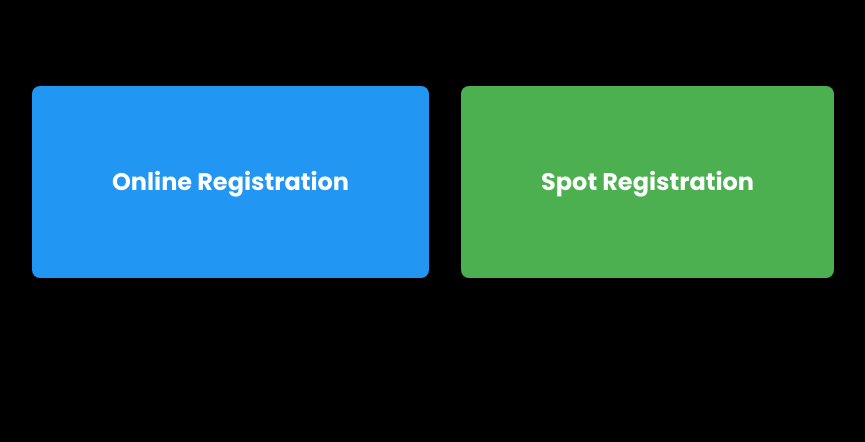
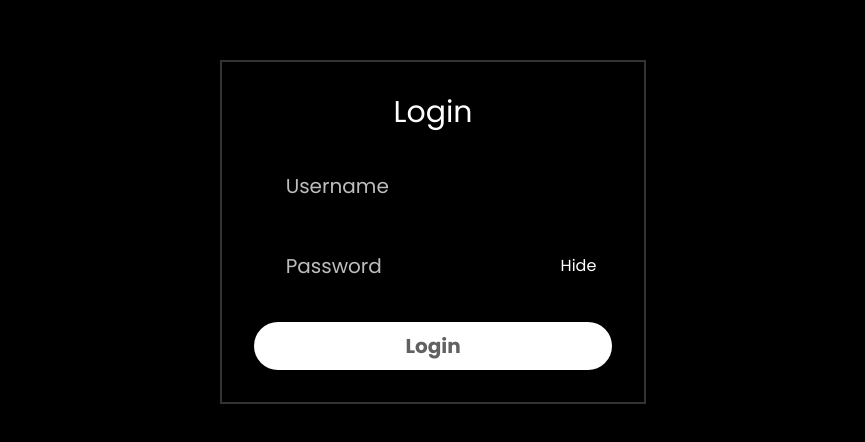
Before and after one commit to fredysomy/NK-24-ADMIN, a React (Vite) app: page / in a window 1280 px wide. Shown: the part 218-660 px from the top of the page, without its empty margins (207-1072 px from the left). Built offline with nearby package versions, Linux system fonts and the light colour scheme.

Commit message:
login page created

```diff
--- a/src/components/Router.jsx
+++ b/src/components/Router.jsx
@@ -4,14 +4,16 @@ import RegistrationQuery from "../pages/OnlineReg";
 import ParticipantDetails from "../pages/EventParticipants";
 import SelectionPage from "../pages/SelectionPage";
 import AllParticipantDetails from "../pages/AllParticipants";
+import Login from "../pages/Login";
 
 export function RouterPaths() {
   return (
     <Routes>
       <Route path="/eventparticipants" element={<ParticipantDetails />} />
       <Route path="/onlinepage" element={<RegistrationQuery />} />
-      <Route path="/" element={<SelectionPage />} />
+      <Route path="/selection" element={<SelectionPage />} />
       <Route path="/alldetails" element={<AllParticipantDetails />} />
+      <Route path="/" element={<Login />} />
     </Routes>
   );
 }
--- a/src/pages/Login.jsx
+++ b/src/pages/Login.jsx
@@ -1,5 +1,100 @@
-import React from "react";
+import React, { useState, useEffect } from 'react';
+import { useNavigate } from 'react-router-dom';
 
-export default function Login() {
-<div>Login Page Goes Here ... </div>
-}
+export const Login = () => {
+  const [username, setUsername] = useState('');
+  const [password, setPassword] = useState('');
+  const [showPassword, setShowPassword] = useState(true);
+  const navigate = useNavigate();
+
+  const handleUsernameChange = (event) => {
+    setUsername(event.target.value);
+  };
+
+  const handlePasswordChange = (event) => {
+    setPassword(event.target.value);
+  };
+
+  const handleTogglePasswordVisibility = () => {
+    setShowPassword(!showPassword);
+  };
+
+  const handleLogin = (event) => {
+    event.preventDefault();
+
+    const credentials = [
+      { username: 'admin', password: 'pass' },
+      { username: 'hello', password: 'tyu' },
+      { username: 'abhinand', password: 'abhinand123' },
+      { username: 'super1', password: 'super' }, // Super user credentials
+      { username: 'super2', password: 'su' }, // Super user 2
+      { username: 'super3', password: 'super' }  // Super user 3
+    ];
+
+    const isValidCredentials = credentials.some(cred => cred.username === username && cred.password === password);
+
+    if (isValidCredentials) {
+      if (username.startsWith('super')) {
+        // Redirect to superuser page for all super users
+        navigate('/eventparticipants');
+      } else {
+        // Redirect to selection page after successful login for non-super users
+        navigate('/selection');
+      }
+    } else {
+      alert('Please enter the correct username and password.');
+    }
+  };
+
+  useEffect(() => {
+    document.documentElement.style.overflow = 'hidden';
+    return () => {
+      document.documentElement.style.overflow = 'auto';
+    };
+  }, []);
+
+  return (
+    <div className='flex items-center justify-center min-h-screen'>
+      <div className='wrapper bg-transparent text-whitesmoke p-8 border-2 border-white border-opacity-20 backdrop-blur-lg shadow-lg md:w-1/2 lg:w-1/3'>
+        <form onSubmit={handleLogin}>
+          <h1 className='text-white text-center text-3xl'>Login</h1>
+          <div className="input-box relative w-full h-12 my-8">
+            <input
+              type="text"
+              placeholder='Username'
+              required
+              className="w-full h-full bg-transparent border-none outline-none border-white border-opacity-20 rounded-full text-xl text-white px-8"
+              value={username}
+              onChange={handleUsernameChange}
+            />
+          </div>
+          <div className="input-box relative w-full h-12 my-8">
+            <input
+              type={showPassword ? "text" : "password"}
+              placeholder='Password'
+              required
+              className="w-full h-full bg-transparent border-none outline-none border-white border-opacity-20 rounded-full text-xl text-white px-8"
+              value={password}
+              onChange={handlePasswordChange}
+            />
+            <button
+              type="button"
+              className="absolute right-4 top-1/2 transform -translate-y-1/2 focus:outline-none text-white"
+              onClick={handleTogglePasswordVisibility}
+            >
+              {showPassword ? "Hide" : "Show"}
+            </button>
+          </div>
+          <button
+            type='submit'
+            className="w-full h-12 bg-white border-none outline-none rounded-full shadow-md cursor-pointer text-xl font-bold text-gray-700"
+          >
+            Login
+          </button>
+        </form>
+      </div>
+    </div>
+  );
+};
+
+export default Login;
```
